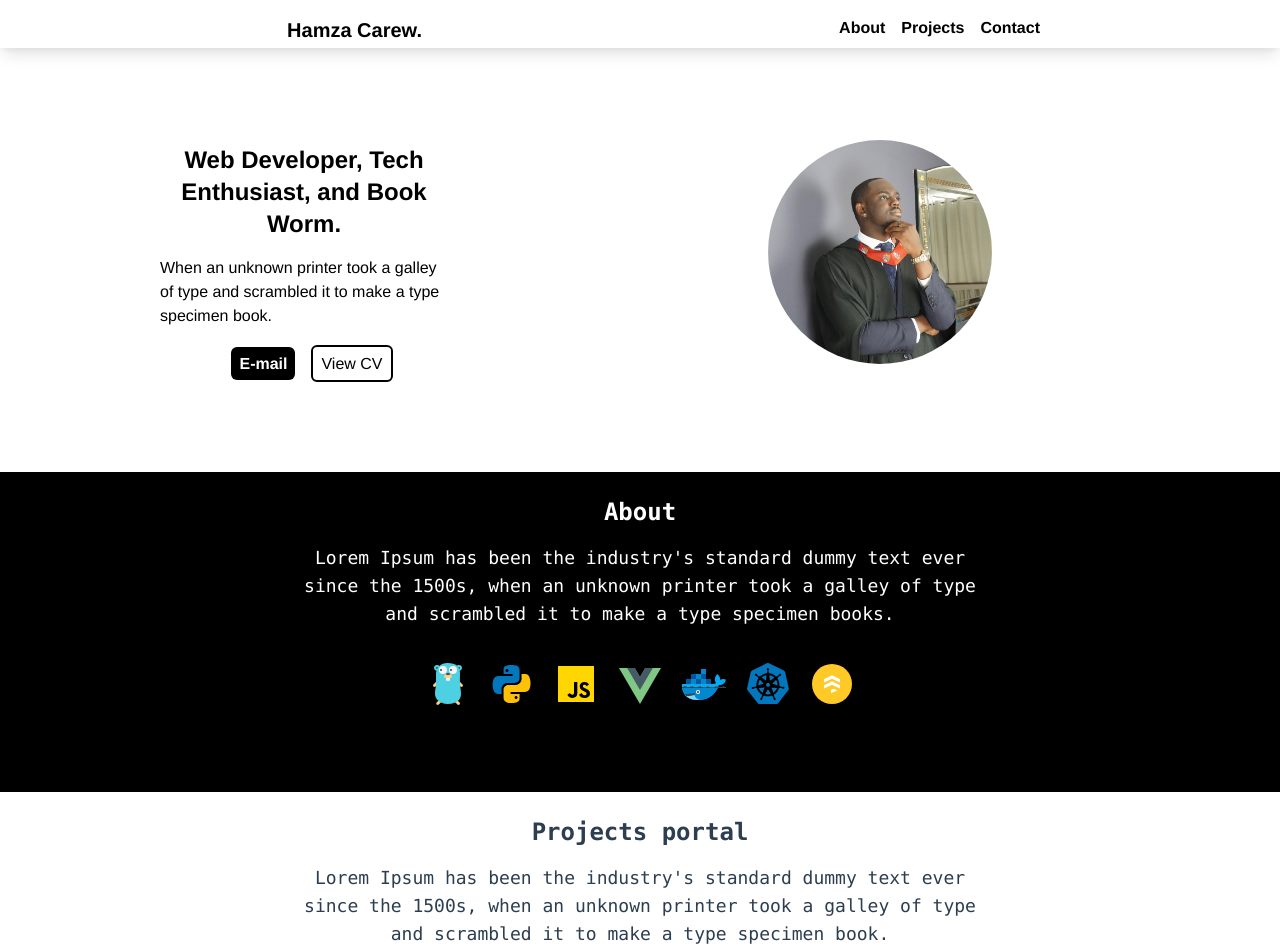
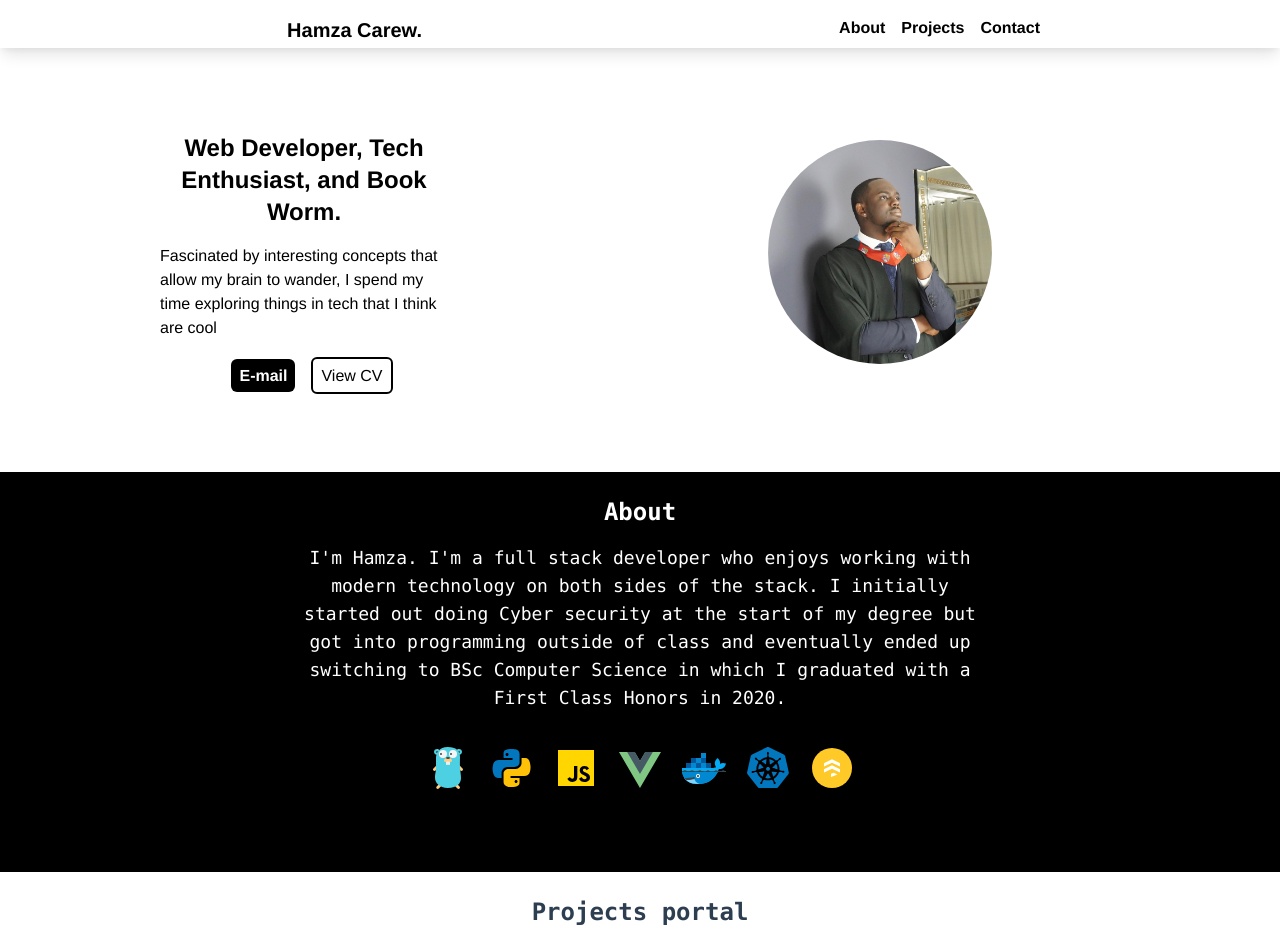
Before and after one commit to 6ixBit/hamza-website, a Vue app: page / in a window 1280 px wide. Shown: the top 948 px of the page. Built offline with nearby package versions, Linux system fonts and the light colour scheme.

Commit message:
Increased height of about section so that stacked icons can have more space

```diff
--- a/src/components/About.vue
+++ b/src/components/About.vue
@@ -2,9 +2,10 @@
   <div class="about_section" id="about">
     <h2 class="about_title">About</h2>
   <p class="about_text">
-    Lorem Ipsum has been the industry's standard dummy text
-  ever since the 1500s, when an unknown printer took a galley of type and
-  scrambled it to make a type specimen books.
+  I'm Hamza. I'm a full stack developer who enjoys working with modern technology
+  on both sides of the stack. I initially started out doing Cyber security at the start of my degree but
+  got into programming outside of class and eventually ended up switching to BSc Computer Science in which I
+  graduated with a First Class Honors in 2020.
   </p>
 
   <ul class="stack_icons">
@@ -27,7 +28,8 @@ export default {
 
 <style scoped>
 .about_section {
-  @apply bg-black h-96 md:h-80  text-white py-6 mt-10;
+  @apply bg-black md:h-80  text-white py-6 mt-10;
+  height: 25rem;
 }
 
 .about_title {
@@ -35,10 +37,10 @@ export default {
 }
 
 .about_text {
-  @apply font-mono break-words text-lg py-4 px-6 lg:px-72 text-center;
+  @apply font-mono break-words text-sm md:text-lg py-1 md:py-4 px-6 lg:px-72 text-center;
 }
 
 .stack_icons {
-  @apply flex flex-wrap md:w-full md:flex-nowrap justify-center flex-row space-x-4 mt-6 md:mt-4;
+  @apply flex flex-wrap md:w-full md:flex-nowrap justify-center flex-row space-x-4 mt-6 md:mt-4 md:mb-8;
 }
 </style>
--- a/src/components/General_section.vue
+++ b/src/components/General_section.vue
@@ -6,8 +6,8 @@
       </h2>
 
       <p class="description_text">
-        When an unknown printer took a galley of type and scrambled it to make a
-        type specimen book.
+        Fascinated by interesting concepts that allow my brain to wander,
+        I spend my time exploring things in tech that I think are cool
       </p>
 
       <div class="description_buttons">
--- a/src/components/Projects.vue
+++ b/src/components/Projects.vue
@@ -3,9 +3,10 @@
     <h2 class="projects_title">Projects portal</h2>
 
     <p class="projects_intro">
-      Lorem Ipsum has been the industry's standard dummy text ever since the
-      1500s, when an unknown printer took a galley of type and scrambled it to
-      make a type specimen book.
+      Here is a glimpse of some of the projects I've previously worked on,
+      to see more visit my
+      <a href="https://github.com/6ixBit" class="bg-purple-400 font-bold"><u>Github.</u>
+      </a>
     </p>
 
        <ul class="icons">
```
